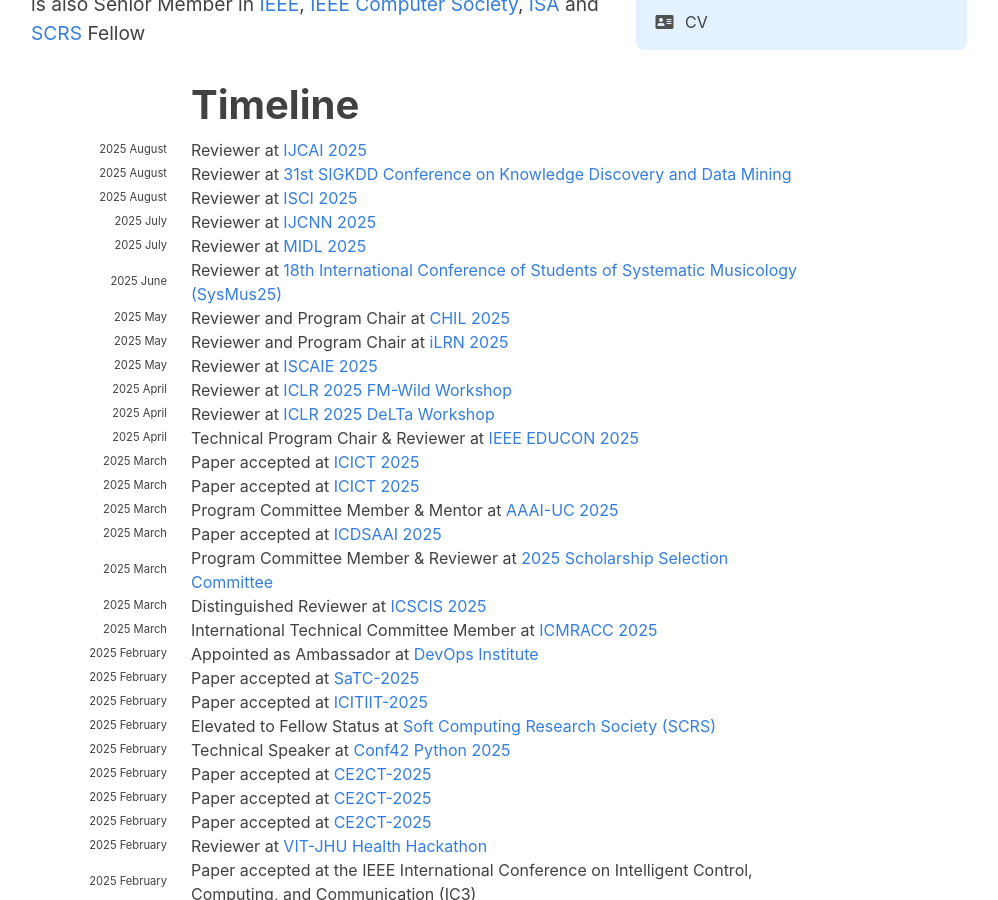
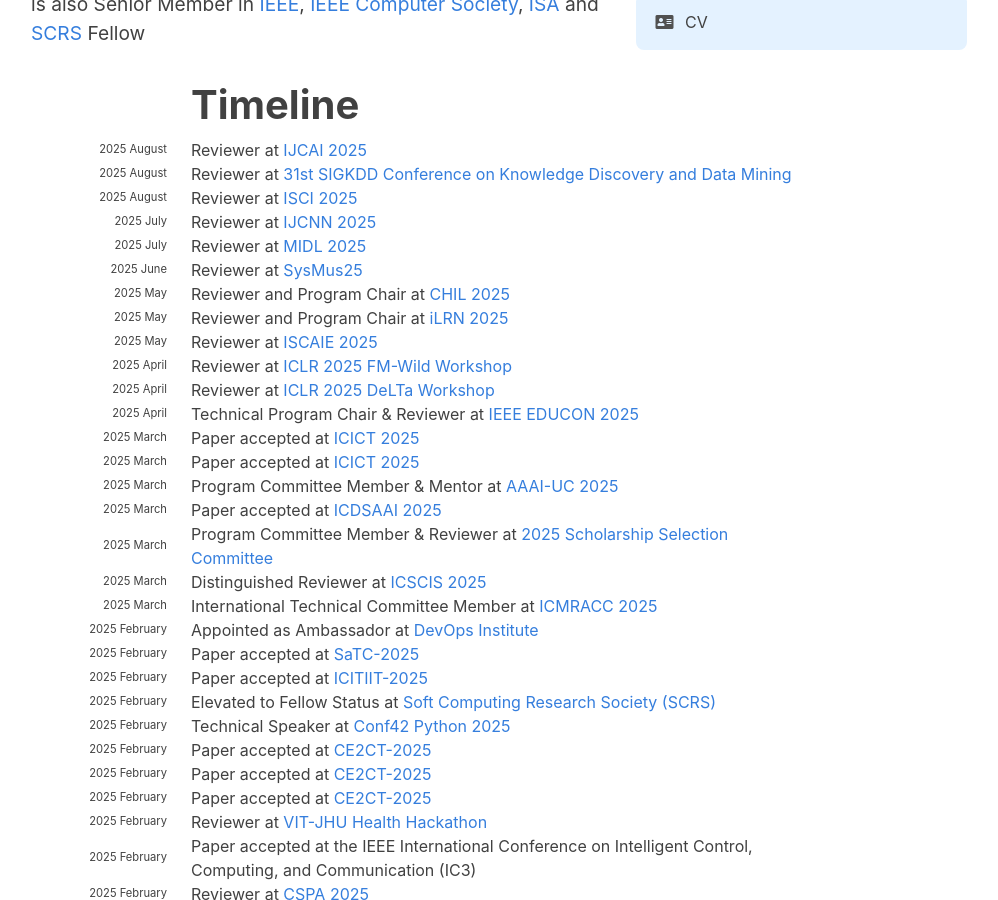
Before and after one commit to hariharanragothaman/hariharanragothaman.github.io, a Jekyll site: the page built from index.md, in a window 1280 px wide and 900 px high, scrolled down 762 px. Shown: the whole window, without its empty margins (141-1139 px from the left). Built offline with Jekyll 4.4.1, drawn with Linux system fonts in a browser that asks for light colours; nearby versions of some CDN libraries; some web fonts are replaced.

Commit message:
Polishes and Updates

```diff
--- a/_data/news.yaml
+++ b/_data/news.yaml
@@ -30,7 +30,7 @@
 
 - year: 2025
   year-extra: June
-  description: Reviewer at <a href="https://www.uio.no/ritmo/english/news-and-events/events/conferences/2025/sysmus25/">18th International Conference of Students of Systematic Musicology (SysMus25)</a>
+  description: Reviewer at <a href="https://www.uio.no/ritmo/english/news-and-events/events/conferences/2025/sysmus25/">SysMus25</a>
 
 
 #-------------------------------------------- June  ------------------------------------------------------------------------------------------------------------------------------------------------------
```
